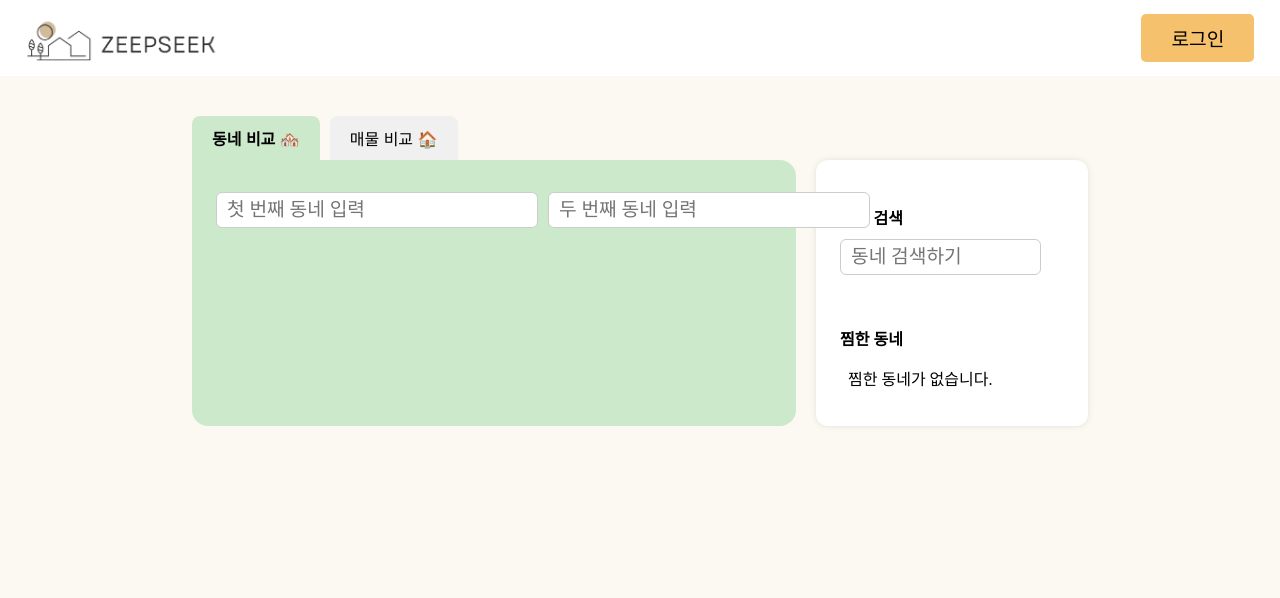
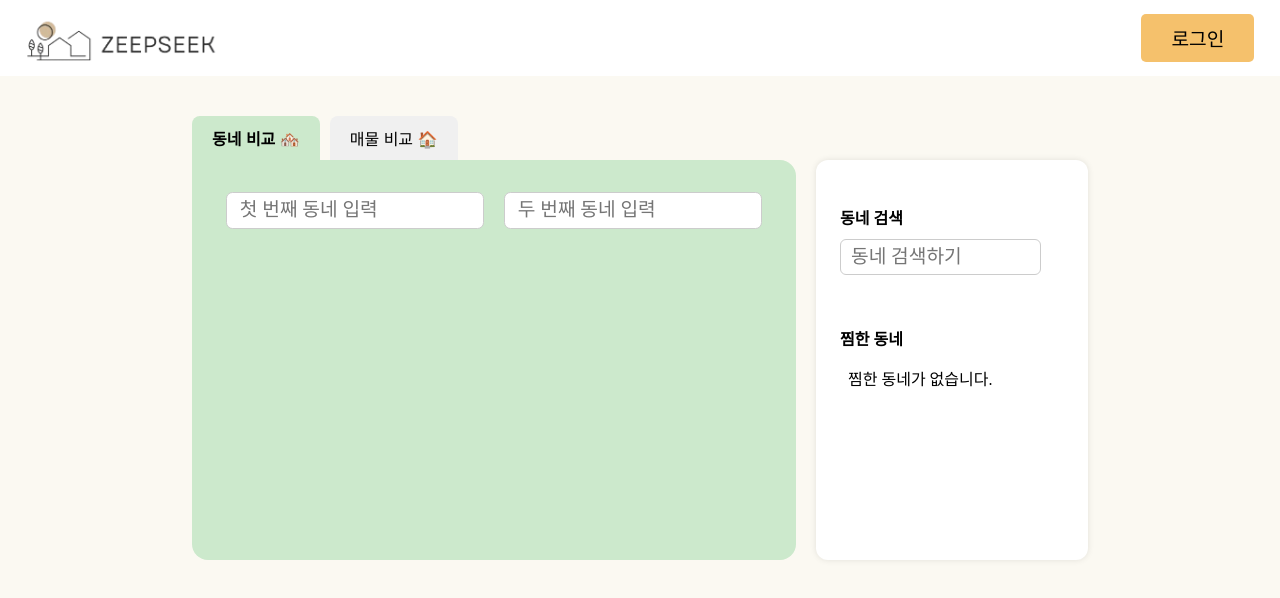
Before and after one commit to binaryarc/zeepseek, a React (Vite) app in the folder FE/: page /compare in a window 1280 px wide. Shown: the top 598 px of the page. Built offline with nearby package versions, Linux system fonts and the light colour scheme; a web font is replaced by a local one.

Commit message:
[FE][fix] 비교 api 호출 시 userId 추가 <이원재>

```diff
--- a/FE/src/common/api/api.js
+++ b/FE/src/common/api/api.js
@@ -151,11 +151,12 @@ export const fetchProPertyScore = async (propertyId) => {
 
 
 // 매물 비교 용 api(아직 안됨, 다시 만들어야 함)
-export const fetchPropertyCompare = async (prop1, prop2) => {
+export const fetchPropertyCompare = async (userId, prop1, prop2) => {
   console.log("token값: ", store.getState().auth.accessToken)
   try {
     const res = await zeepApi.post("/dong/compare/property",
       {
+        "userId": userId,
         "prop1": prop1,
         "prop2": prop2
       });
@@ -181,9 +182,10 @@ export const fetchRegionScore = async (regionName) => {
 };
 
 // 동네 비교 api => AI 비교 요약 내용만 존재()
-export const fetchRegionSummary = async (region1, region2) => {
+export const fetchRegionSummary = async (userId, region1, region2) => {
   try {
     const response = await zeepApi.post("/dong/compare/dong", {
+      userId: userId,
       dong1: region1,
       dong2: region2,
     });
--- a/FE/src/features/compare/estate/EstateCompare.jsx
+++ b/FE/src/features/compare/estate/EstateCompare.jsx
@@ -71,7 +71,7 @@ const EstateCompare = () => {
           ]);
           setEstateScores({ [selected1.propertyId]: data1, [selected2.propertyId]: data2 });
 
-          const summaryResult = await fetchPropertyCompare(selected1.propertyId, selected2.propertyId);
+          const summaryResult = await fetchPropertyCompare(user.idx, selected1.propertyId, selected2.propertyId);
           setProPertyCompareData(summaryResult?.data?.compareSummary);
           console.log("estate1", selected1)
           console.log("estate2", selected2)
@@ -164,7 +164,7 @@ const EstateCompare = () => {
                 <RadarChart outerRadius={130} data={chartData}>
                   <PolarGrid />
                   <PolarAngleAxis dataKey="subject" />
-                  <PolarRadiusAxis angle={30} domain={[0, 100]} />
+                  <PolarRadiusAxis angle={70} domain={[0, 100]} />
                   <Radar
                     name={selected1.address}
                     dataKey={selected1.propertyId}
@@ -179,7 +179,12 @@ const EstateCompare = () => {
                     fill="#673AB7"
                     fillOpacity={0.3}
                   />
-                  <Legend />
+                  <Legend
+                    verticalAlign="top"
+                    align="center"
+                    iconType="circle"
+                    wrapperStyle={{ fontSize: '14px', marginTop: '-10px' }}
+                  />
                 </RadarChart>
               </ResponsiveContainer>
             </div>
--- a/FE/src/features/compare/region/RegionCompare.css
+++ b/FE/src/features/compare/region/RegionCompare.css
@@ -9,7 +9,7 @@
   align-items: stretch;
   /* min-height: 500px; */
   margin: auto;
-  height: 100%;
+  min-height: 50vh;
   font-family: KOROAD;
 }
 
@@ -43,9 +43,9 @@
 }
 
 .region-input-wrapper input {
-  width: 300px;
-  padding: 6px 10px;
-  border-radius: 6px;
+  width: 18vw;
+  padding: 0.4rem 0.8rem;
+  border-radius: 0.4rem;
   border: 1px solid #ccc;
 }
 
--- a/FE/src/features/compare/region/RegionCompare.jsx
+++ b/FE/src/features/compare/region/RegionCompare.jsx
@@ -74,7 +74,7 @@ function RegionCompare() {
         ]);
         setRegionScores({ [selectedRegion1.dongId]: data1, [selectedRegion2.dongId]: data2 });
 
-        const summaryResult = await fetchRegionSummary(selectedRegion1.dongId, selectedRegion2.dongId);
+        const summaryResult = await fetchRegionSummary(user.idx, selectedRegion1.dongId, selectedRegion2.dongId);
         setSummary(summaryResult?.data?.compareSummary);
         console.log("region1", selectedRegion1)
         console.log("region2", selectedRegion2)
@@ -153,7 +153,7 @@ function RegionCompare() {
                     tickSize={20}
                     tick={{ fontweight: "KOROAD_Bold", fontSize: '1.2rem', fill: '#555', dy: 8 }}
                   />
-                  <PolarRadiusAxis angle={30} domain={[0, 100]} />
+                  <PolarRadiusAxis angle={70} domain={[0, 100]} />
                   <Radar
                     name={`${selectedRegion1.guName} ${selectedRegion1.name}`}
                     dataKey={selectedRegion1.dongId}
```
